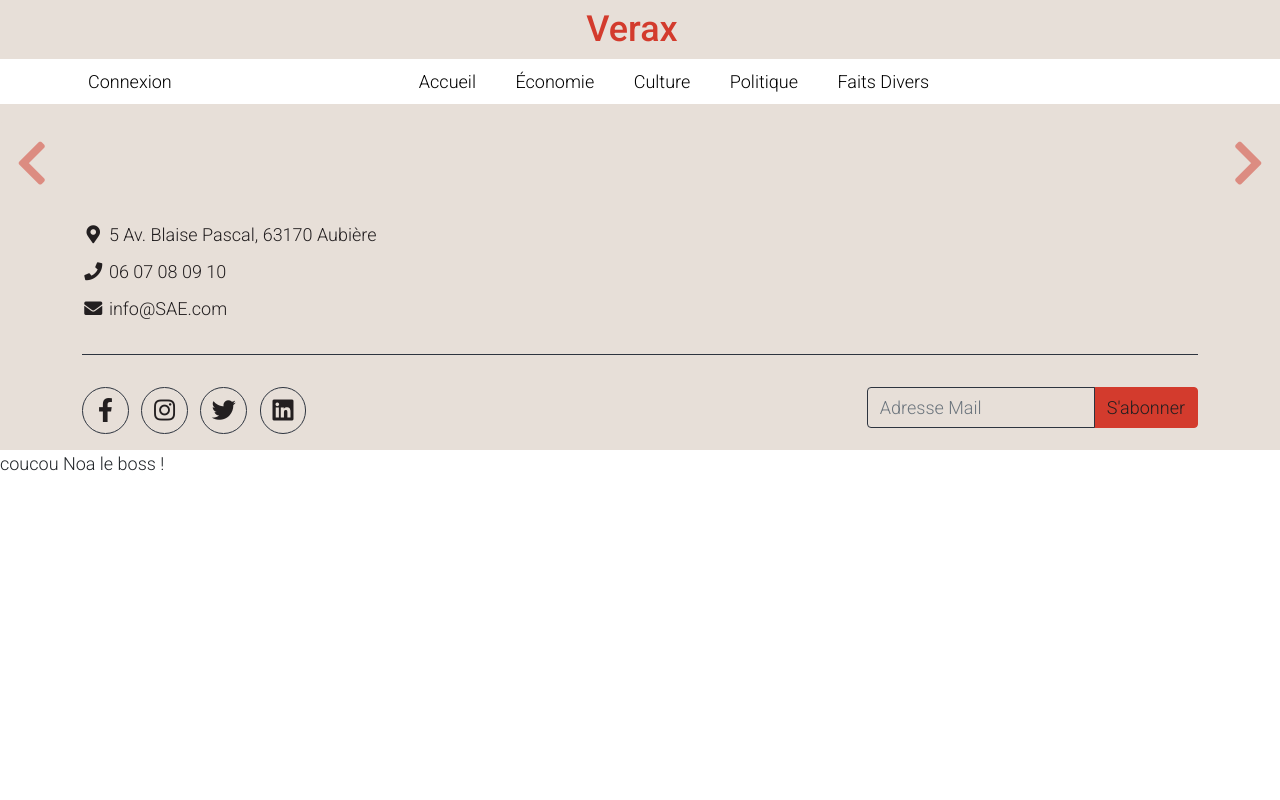
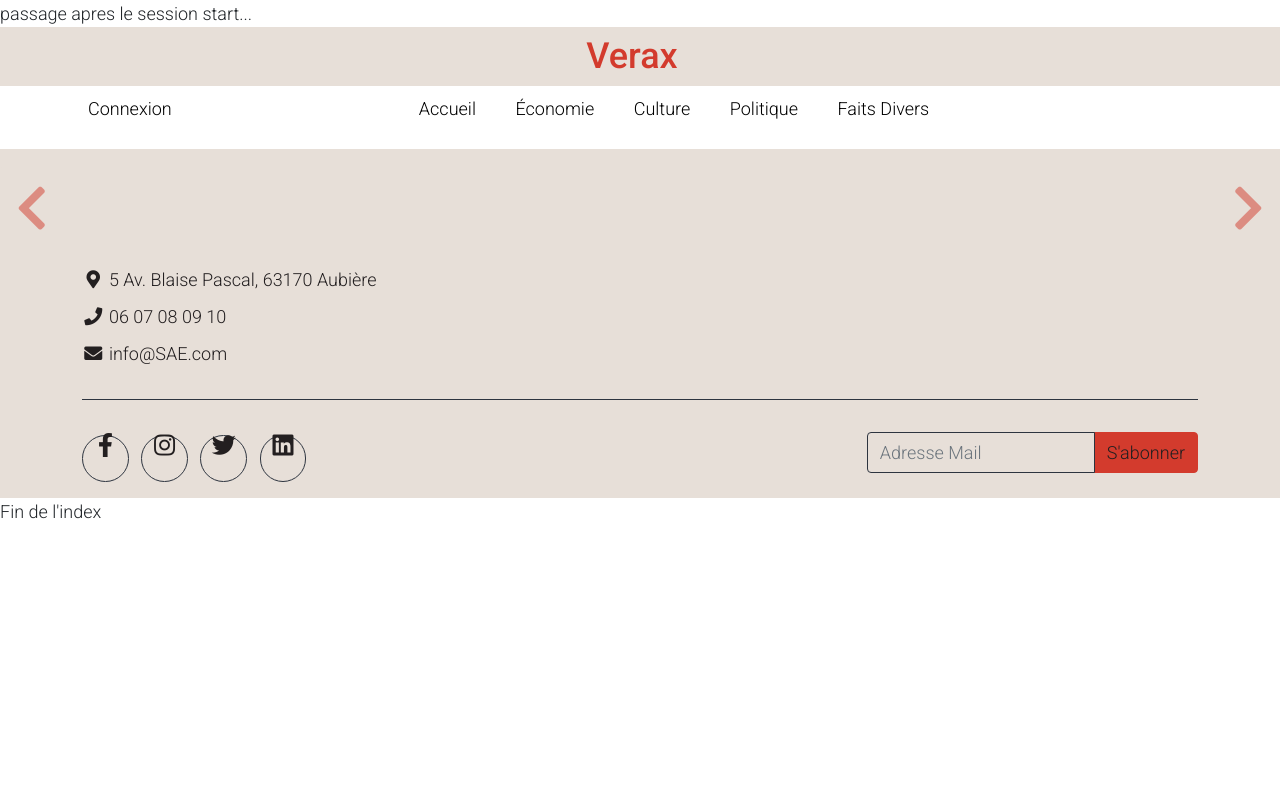
Before and after one commit to tonyfgs/Verax, a PHP site: page /index.php in a window 1280 px wide. Run offline with PHP 8.4, Linux system fonts and the light colour scheme; data that the repository does not hold is empty.

Commit message:
taff sur le debuggage

```diff
--- a/PHP/index.php
+++ b/PHP/index.php
@@ -12,7 +12,7 @@ $twig = new Twig\Environment($loader, [ 'cache' => false, 'debug' => true ]);
 
 session_start();
 
-
+echo "passage apres le session start...";
 
 if (!isset($_SESSION["role"])) {
     session_unset();
@@ -32,4 +32,4 @@ $cont = new FrontControler();
 
 //require("./brouillon/brouillonArticle.php");
 
-echo "coucou Noa le boss !";
+echo "Fin de l'index";
```
